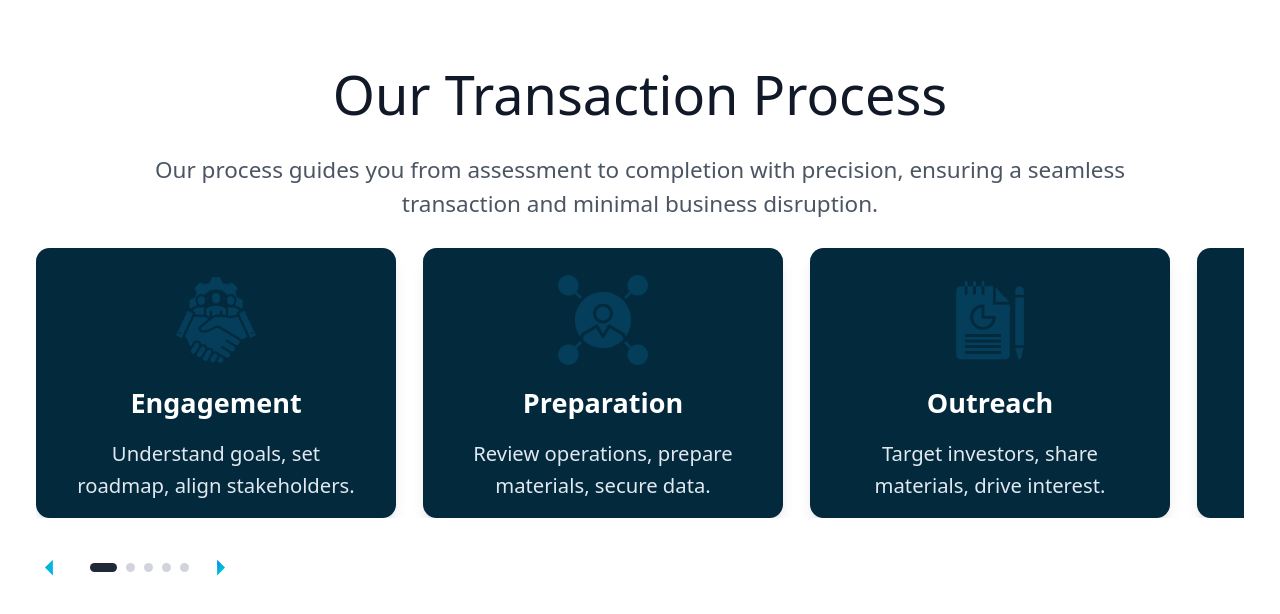
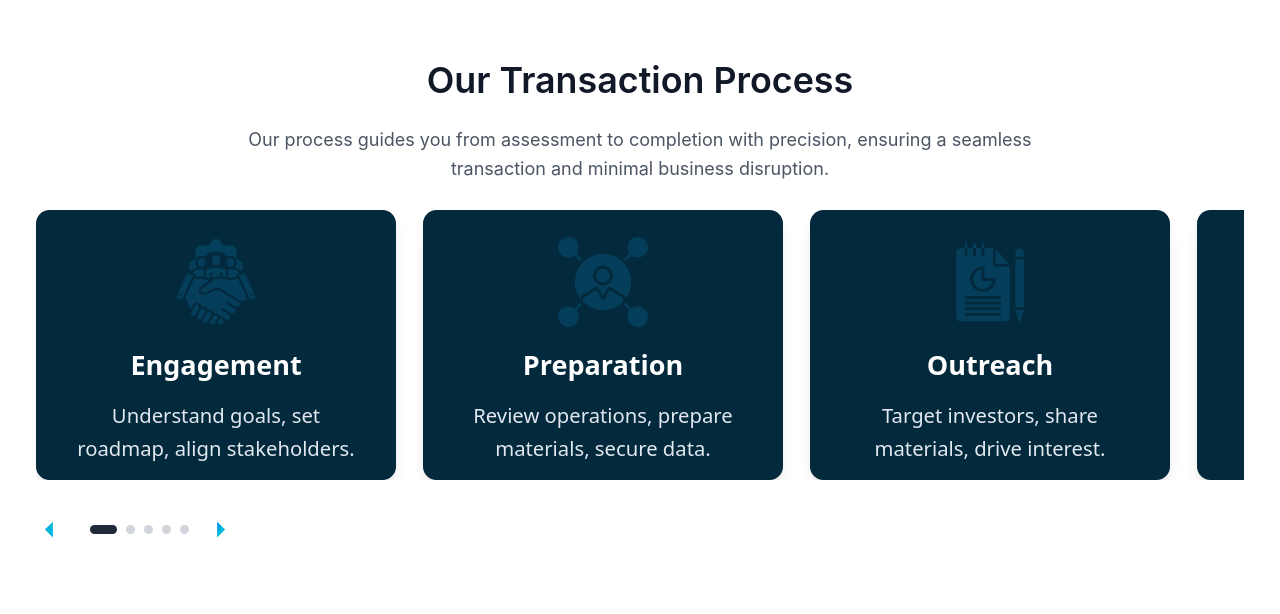
Before and after one commit to arpitnexuses/intellectus-component1, a Next.js app: page / in a window 1280 px wide. Shown: the top 614 px of the page. Built offline with nearby package versions, Linux system fonts and the light colour scheme.

Commit message:
feat: update typography with Inter font family and improved text formatting

```diff
--- a/components/transaction-process.tsx
+++ b/components/transaction-process.tsx
@@ -226,10 +226,10 @@ export default function TransactionProcess() {
     <section className="py-12 px-8 bg-white">
       <div className="max-w-7xl mx-auto">
         <div className="mb-6 text-center">
-          <h1 className="text-4xl font-medium text-gray-900 mb-4">Our Transaction Process</h1>
-          <p className="text-lg text-gray-600 max-w-4xl mx-auto">
-            Our process guides you from assessment to completion with precision, ensuring a seamless transaction and
-            minimal business disruption.
+          <h1 className="text-4xl font-semibold text-gray-900 mb-4" style={{ fontFamily: 'Inter, sans-serif', fontSize: '35.84px' }}>Our Transaction Process</h1>
+          <p className="text-lg text-gray-600 max-w-4xl mx-auto" style={{ fontFamily: 'Inter, sans-serif', fontSize: '18px', fontWeight: 'normal', lineHeight: '1.6' }}>
+            Our process guides you from assessment to completion with precision, ensuring a seamless<br />
+            transaction and minimal business disruption.
           </p>
         </div>
 
```
